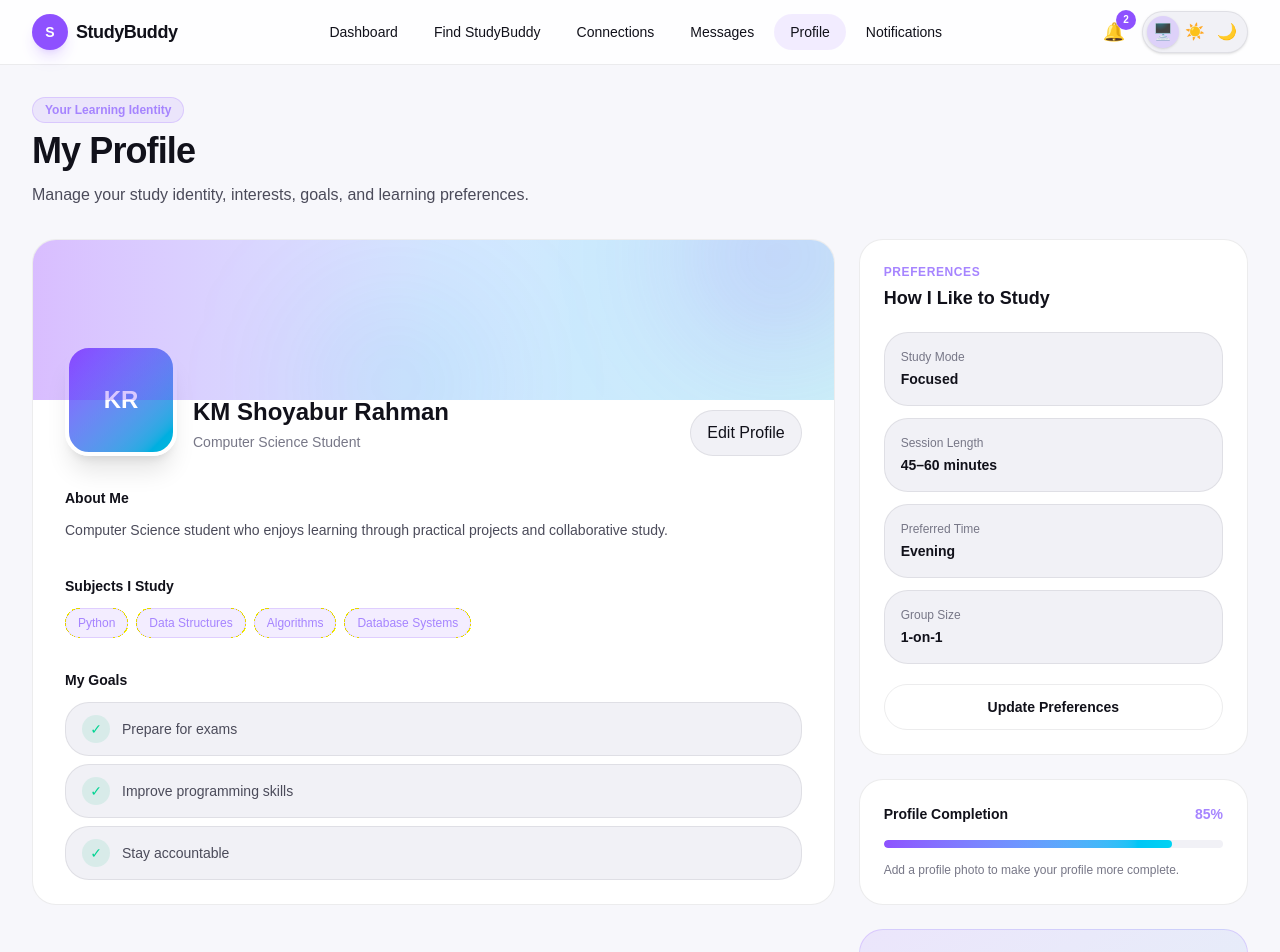
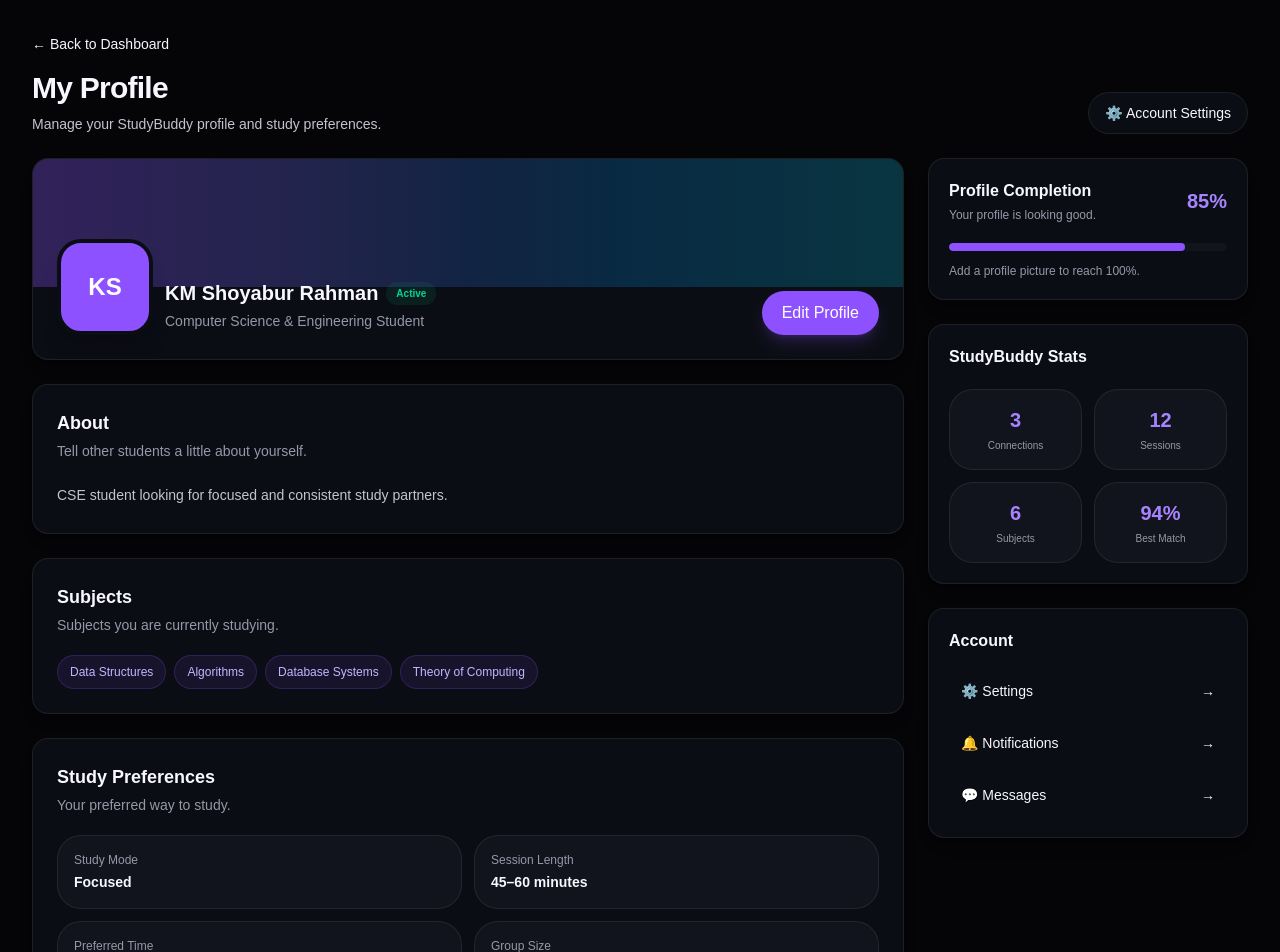
Before and after one commit to KmShoyab/StudyBuddy, a Next.js app in the folder frontend/: page /profile in a window 1280 px wide. Shown: the top 952 px of the page. Built offline with nearby package versions, Linux system fonts and the light colour scheme.

Commit message:
Polish learner profile and account experience

```diff
--- a/frontend/app/profile/page.tsx
+++ b/frontend/app/profile/page.tsx
@@ -2,39 +2,21 @@
 
 import { useState } from "react";
 import Link from "next/link";
-import Navbar from "@/components/Navbar";
-import Footer from "@/components/Footer";
 
 const subjects = [
-  "Python",
   "Data Structures",
   "Algorithms",
   "Database Systems",
+  "Theory of Computing",
 ];
 
-const goals = [
-  "Prepare for exams",
-  "Improve programming skills",
-  "Stay accountable",
-];
+const goals = ["Exam Preparation", "Accountability", "Discussion"];
 
 const preferences = [
-  {
-    label: "Study Mode",
-    value: "Focused",
-  },
-  {
-    label: "Session Length",
-    value: "45–60 minutes",
-  },
-  {
-    label: "Preferred Time",
-    value: "Evening",
-  },
-  {
-    label: "Group Size",
-    value: "1-on-1",
-  },
+  { label: "Study Mode", value: "Focused" },
+  { label: "Session Length", value: "45–60 minutes" },
+  { label: "Preferred Time", value: "Evening" },
+  { label: "Group Size", value: "1-on-1" },
 ];
 
 export default function ProfilePage() {
@@ -42,171 +24,182 @@ export default function ProfilePage() {
 
   const [name, setName] = useState("KM Shoyabur Rahman");
   const [bio, setBio] = useState(
-    "Computer Science student who enjoys learning through practical projects and collaborative study."
+    "CSE student looking for focused and consistent study partners.",
   );
 
+  const [saved, setSaved] = useState(false);
+
+  const handleSave = () => {
+    setIsEditing(false);
+    setSaved(true);
+
+    setTimeout(() => {
+      setSaved(false);
+    }, 2500);
+  };
+
   return (
-    <div className="min-h-screen bg-[var(--background)] text-[var(--text-primary)]">
-      <Navbar />
+    <main className="min-h-screen bg-[var(--background)] text-[var(--text-primary)] theme-transition">
+      <div className="mx-auto w-full max-w-6xl px-4 py-8 sm:px-6 lg:px-8">
+        {/* Header */}
+        <div className="mb-6">
+          <Link
+            href="/dashboard"
+            className="mb-4 inline-flex items-center text-sm text-[var(--text-muted)] transition hover:text-violet-400"
+          >
+            ← Back to Dashboard
+          </Link>
 
-      <main className="mx-auto w-full max-w-7xl px-4 py-8 sm:px-6 lg:px-8">
-        {/* Header */}
-        <section className="mb-8">
-          <div className="mb-2 inline-flex rounded-full border border-violet-500/20 bg-violet-500/10 px-3 py-1 text-xs font-semibold text-violet-400">
-            Your Learning Identity
+          <div className="flex flex-col gap-4 sm:flex-row sm:items-end sm:justify-between">
+            <div>
+              <h1 className="text-3xl font-bold tracking-tight">My Profile</h1>
+
+              <p className="mt-2 text-sm text-[var(--text-secondary)]">
+                Manage your StudyBuddy profile and study preferences.
+              </p>
             </div>
 
-          <h1 className="text-3xl font-bold tracking-tight sm:text-4xl">
-            My Profile
-          </h1>
-
-          <p className="mt-3 max-w-2xl text-sm leading-6 text-[var(--text-secondary)] sm:text-base">
-            Manage your study identity, interests, goals, and learning
-            preferences.
-          </p>
-        </section>
-
-        {/* Profile Layout */}
-        <div className="grid grid-cols-1 gap-6 lg:grid-cols-3">
-          {/* Main Profile Card */}
-          <section className="lg:col-span-2">
-            <div className="overflow-hidden rounded-3xl border border-[var(--border)] bg-[var(--surface)]">
-              {/* Cover */}
-              <div className="relative h-32 overflow-hidden bg-gradient-to-r from-violet-600/30 via-blue-500/20 to-cyan-500/20 sm:h-40">
-                <div className="absolute -right-10 -top-20 h-48 w-48 rounded-full bg-violet-500/20 blur-3xl" />
-
-                <div className="absolute -bottom-20 left-1/3 h-48 w-48 rounded-full bg-cyan-500/10 blur-3xl" />
+            <Link
+              href="/settings"
+              className="inline-flex items-center justify-center rounded-xl border border-[var(--border)] bg-[var(--surface)] px-4 py-2.5 text-sm font-medium transition hover:border-violet-500/30 hover:bg-violet-500/10"
+            >
+              ⚙️ Account Settings
+            </Link>
+          </div>
         </div>
 
-              {/* Profile Content */}
-              <div className="px-5 pb-6 sm:px-8">
-                <div className="-mt-12 flex flex-col gap-5 sm:-mt-14 sm:flex-row sm:items-end sm:justify-between">
-                  <div className="flex flex-col gap-4 sm:flex-row sm:items-end">
-                    {/* Avatar */}
-                    <div className="flex h-24 w-24 shrink-0 items-center justify-center rounded-3xl border-4 border-[var(--surface)] bg-gradient-to-br from-violet-500 to-cyan-500 text-2xl font-bold text-white shadow-xl sm:h-28 sm:w-28">
-                      KR
+        <div className="grid gap-6 lg:grid-cols-[1fr_320px]">
+          {/* Main Profile */}
+          <div className="space-y-6">
+            {/* Profile Header */}
+            <section className="overflow-hidden rounded-2xl border border-[var(--border)] bg-[var(--surface)] shadow-lg">
+              <div className="h-32 bg-gradient-to-r from-violet-500/30 via-blue-500/20 to-cyan-400/20" />
+
+              <div className="px-5 pb-6 sm:px-6">
+                <div className="-mt-12 flex flex-col gap-4 sm:flex-row sm:items-end sm:justify-between">
+                  <div className="flex flex-col items-start gap-3 sm:flex-row sm:items-end">
+                    <div className="flex h-24 w-24 items-center justify-center rounded-3xl border-4 border-[var(--surface)] bg-violet-500 text-2xl font-bold text-white shadow-xl">
+                      KS
                     </div>
 
                     <div className="pb-1">
-                      {isEditing ? (
-                        <input
-                          value={name}
-                          onChange={(event) => setName(event.target.value)}
-                          className="w-full rounded-xl border border-[var(--border)] bg-[var(--surface-soft)] px-3 py-2 text-xl font-bold outline-none focus:border-violet-500 sm:text-2xl"
-                        />
-                      ) : (
-                        <h2 className="text-2xl font-bold">
-                          {name}
-                        </h2>
-                      )}
+                      <div className="flex flex-wrap items-center gap-2">
+                        <h2 className="text-xl font-bold">{name}</h2>
+
+                        <span className="rounded-full bg-emerald-500/10 px-2.5 py-1 text-[10px] font-semibold text-emerald-400">
+                          Active
+                        </span>
+                      </div>
 
                       <p className="mt-1 text-sm text-[var(--text-muted)]">
-                        Computer Science Student
+                        Computer Science & Engineering Student
                       </p>
                     </div>
                   </div>
 
                   <button
                     type="button"
-                    onClick={() => setIsEditing((current) => !current)}
-                    className={`rounded-xl px-4 py-2.5 text-sm font-semibold transition ${
-                      isEditing
-                        ? "bg-emerald-500 text-white hover:bg-emerald-400"
-                        : "border border-[var(--border)] bg-[var(--surface-soft)] hover:border-violet-500/30 hover:bg-violet-500/10"
-                    }`}
+                    onClick={() => {
+                      if (isEditing) {
+                        handleSave();
+                      } else {
+                        setIsEditing(true);
+                      }
+                    }}
+                    className="rounded-xl bg-violet-500 px-5 py-2.5 text-sm font-semibold text-white shadow-lg shadow-violet-500/20 transition hover:-translate-y-0.5 hover:bg-violet-600"
                   >
-                    {isEditing ? "Save Changes" : "Edit Profile"}
+                    {isEditing ? "Save Profile" : "Edit Profile"}
                   </button>
                 </div>
+              </div>
+            </section>
 
-                {/* Bio */}
-                <div className="mt-8">
-                  <div className="mb-2 flex items-center justify-between">
-                    <h3 className="text-sm font-semibold">
-                      About Me
-                    </h3>
-
-                    {isEditing && (
-                      <span className="text-xs text-violet-400">
-                        Editing
-                      </span>
-                    )}
+            {/* About */}
+            <section className="rounded-2xl border border-[var(--border)] bg-[var(--surface)] p-5 shadow-lg sm:p-6">
+              <div className="mb-5 flex items-center justify-between">
+                <div>
+                  <h2 className="text-lg font-semibold">About</h2>
+                  <p className="mt-1 text-sm text-[var(--text-muted)]">
+                    Tell other students a little about yourself.
+                  </p>
+                </div>
               </div>
 
               {isEditing ? (
+                <div className="space-y-4">
+                  <div>
+                    <label
+                      htmlFor="profile-name"
+                      className="mb-2 block text-sm font-medium"
+                    >
+                      Full name
+                    </label>
+
+                    <input
+                      id="profile-name"
+                      value={name}
+                      onChange={(event) => setName(event.target.value)}
+                      className="w-full rounded-xl border border-[var(--border)] bg-[var(--surface-soft)] px-4 py-3 text-sm outline-none transition focus:border-violet-500/50 focus:ring-2 focus:ring-violet-500/10"
+                    />
+                  </div>
+
+                  <div>
+                    <label
+                      htmlFor="profile-bio"
+                      className="mb-2 block text-sm font-medium"
+                    >
+                      Bio
+                    </label>
+
                     <textarea
+                      id="profile-bio"
                       value={bio}
                       onChange={(event) => setBio(event.target.value)}
                       rows={4}
-                      className="w-full resize-none rounded-xl border border-[var(--border)] bg-[var(--surface-soft)] px-4 py-3 text-sm leading-6 outline-none transition focus:border-violet-500"
+                      className="w-full resize-none rounded-xl border border-[var(--border)] bg-[var(--surface-soft)] px-4 py-3 text-sm outline-none transition focus:border-violet-500/50 focus:ring-2 focus:ring-violet-500/10"
                     />
+                  </div>
+                </div>
               ) : (
                 <p className="text-sm leading-7 text-[var(--text-secondary)]">
                   {bio}
                 </p>
               )}
+            </section>
+
+            {/* Subjects */}
+            <section className="rounded-2xl border border-[var(--border)] bg-[var(--surface)] p-5 shadow-lg sm:p-6">
+              <div className="mb-5">
+                <h2 className="text-lg font-semibold">Subjects</h2>
+
+                <p className="mt-1 text-sm text-[var(--text-muted)]">
+                  Subjects you are currently studying.
+                </p>
               </div>
 
-                {/* Subjects */}
-                <div className="mt-8">
-                  <h3 className="text-sm font-semibold">
-                    Subjects I Study
-                  </h3>
-
-                  <div className="mt-3 flex flex-wrap gap-2">
+              <div className="flex flex-wrap gap-2">
                 {subjects.map((subject) => (
                   <span
                     key={subject}
-                        className="rounded-full border border-violet-500/20 bg-violet-500/10 px-3 py-1.5 text-xs font-medium text-violet-400"
+                    className="rounded-full border border-violet-500/20 bg-violet-500/10 px-3 py-2 text-xs font-medium text-violet-300"
                   >
                     {subject}
                   </span>
                 ))}
               </div>
+            </section>
+
+            {/* Preferences */}
+            <section className="rounded-2xl border border-[var(--border)] bg-[var(--surface)] p-5 shadow-lg sm:p-6">
+              <div className="mb-5">
+                <h2 className="text-lg font-semibold">Study Preferences</h2>
+
+                <p className="mt-1 text-sm text-[var(--text-muted)]">
+                  Your preferred way to study.
+                </p>
               </div>
 
-                {/* Goals */}
-                <div className="mt-8">
-                  <h3 className="text-sm font-semibold">
-                    My Goals
-                  </h3>
-
-                  <div className="mt-3 space-y-2">
-                    {goals.map((goal) => (
-                      <div
-                        key={goal}
-                        className="flex items-center gap-3 rounded-xl border border-[var(--border)] bg-[var(--surface-soft)] px-4 py-3"
-                      >
-                        <div className="flex h-7 w-7 shrink-0 items-center justify-center rounded-lg bg-emerald-500/10 text-sm text-emerald-400">
-                          ✓
-                        </div>
-
-                        <span className="text-sm text-[var(--text-secondary)]">
-                          {goal}
-                        </span>
-                      </div>
-                    ))}
-                  </div>
-                </div>
-              </div>
-            </div>
-          </section>
-
-          {/* Sidebar */}
-          <aside className="space-y-6">
-            {/* Study Preferences */}
-            <section className="rounded-3xl border border-[var(--border)] bg-[var(--surface)] p-5 sm:p-6">
-              <div>
-                <p className="text-xs font-semibold uppercase tracking-wider text-violet-400">
-                  Preferences
-                </p>
-
-                <h2 className="mt-1 text-lg font-bold">
-                  How I Like to Study
-                </h2>
-              </div>
-
-              <div className="mt-5 space-y-3">
+              <div className="grid gap-3 sm:grid-cols-2">
                 {preferences.map((preference) => (
                   <div
                     key={preference.label}
@@ -222,63 +215,121 @@ export default function ProfilePage() {
                   </div>
                 ))}
               </div>
-
-              <Link
-                href="/onboarding/preferences"
-                className="mt-5 block rounded-xl border border-[var(--border)] px-4 py-3 text-center text-sm font-semibold transition hover:border-violet-500/30 hover:bg-violet-500/10"
-              >
-                Update Preferences
-              </Link>
             </section>
 
-            {/* Profile Completion */}
-            <section className="rounded-3xl border border-[var(--border)] bg-[var(--surface)] p-5 sm:p-6">
-              <div className="flex items-center justify-between">
-                <h2 className="text-sm font-semibold">
-                  Profile Completion
-                </h2>
+            {/* Goals */}
+            <section className="rounded-2xl border border-[var(--border)] bg-[var(--surface)] p-5 shadow-lg sm:p-6">
+              <div className="mb-5">
+                <h2 className="text-lg font-semibold">Study Goals</h2>
 
-                <span className="text-sm font-bold text-violet-400">
-                  85%
-                </span>
+                <p className="mt-1 text-sm text-[var(--text-muted)]">
+                  What you want to achieve with StudyBuddy.
+                </p>
               </div>
 
-              <div className="mt-4 h-2 overflow-hidden rounded-full bg-[var(--surface-soft)]">
-                <div className="h-full w-[85%] rounded-full bg-gradient-to-r from-violet-500 to-cyan-400" />
+              <div className="flex flex-wrap gap-2">
+                {goals.map((goal) => (
+                  <span
+                    key={goal}
+                    className="rounded-full border border-cyan-500/20 bg-cyan-500/10 px-3 py-2 text-xs font-medium text-cyan-300"
+                  >
+                    {goal}
+                  </span>
+                ))}
+              </div>
+            </section>
           </div>
 
-              <p className="mt-3 text-xs leading-5 text-[var(--text-muted)]">
-                Add a profile photo to make your profile more complete.
+          {/* Sidebar */}
+          <aside className="space-y-6">
+            {/* Completion */}
+            <section className="rounded-2xl border border-[var(--border)] bg-[var(--surface)] p-5 shadow-lg">
+              <div className="flex items-center justify-between">
+                <div>
+                  <h2 className="font-semibold">Profile Completion</h2>
+
+                  <p className="mt-1 text-xs text-[var(--text-muted)]">
+                    Your profile is looking good.
+                  </p>
+                </div>
+
+                <span className="text-xl font-bold text-violet-400">85%</span>
+              </div>
+
+              <div className="mt-5 h-2 overflow-hidden rounded-full bg-[var(--surface-soft)]">
+                <div
+                  className="h-full rounded-full bg-violet-500"
+                  style={{ width: "85%" }}
+                />
+              </div>
+
+              <p className="mt-3 text-xs text-[var(--text-muted)]">
+                Add a profile picture to reach 100%.
               </p>
             </section>
 
-            {/* Find Buddy CTA */}
-            <section className="overflow-hidden rounded-3xl border border-violet-500/20 bg-gradient-to-br from-violet-500/10 to-cyan-500/10 p-5 sm:p-6">
-              <div className="flex h-11 w-11 items-center justify-center rounded-xl bg-violet-500/10 text-xl">
-                ✨
+            {/* Quick Stats */}
+            <section className="rounded-2xl border border-[var(--border)] bg-[var(--surface)] p-5 shadow-lg">
+              <h2 className="font-semibold">StudyBuddy Stats</h2>
+
+              <div className="mt-5 grid grid-cols-2 gap-3">
+                <StatCard value="3" label="Connections" />
+                <StatCard value="12" label="Sessions" />
+                <StatCard value="6" label="Subjects" />
+                <StatCard value="94%" label="Best Match" />
               </div>
+            </section>
 
-              <h2 className="mt-4 text-lg font-bold">
-                Ready to study together?
-              </h2>
+            {/* Account */}
+            <section className="rounded-2xl border border-[var(--border)] bg-[var(--surface)] p-5 shadow-lg">
+              <h2 className="font-semibold">Account</h2>
 
-              <p className="mt-2 text-sm leading-6 text-[var(--text-secondary)]">
-                Find students who match your subjects, schedule, and study
-                style.
-              </p>
+              <div className="mt-4 space-y-2">
+                <Link
+                  href="/settings"
+                  className="flex items-center justify-between rounded-xl px-3 py-3 text-sm text-[var(--text-secondary)] transition hover:bg-[var(--surface-soft)] hover:text-[var(--text-primary)]"
+                >
+                  <span>⚙️ Settings</span>
+                  <span>→</span>
+                </Link>
 
                 <Link
-                href="/find"
-                className="mt-5 block rounded-xl bg-violet-500 px-4 py-3 text-center text-sm font-semibold text-white transition hover:bg-violet-400"
+                  href="/notifications"
+                  className="flex items-center justify-between rounded-xl px-3 py-3 text-sm text-[var(--text-secondary)] transition hover:bg-[var(--surface-soft)] hover:text-[var(--text-primary)]"
                 >
-                Find StudyBuddy
+                  <span>🔔 Notifications</span>
+                  <span>→</span>
                 </Link>
+
+                <Link
+                  href="/messages"
+                  className="flex items-center justify-between rounded-xl px-3 py-3 text-sm text-[var(--text-secondary)] transition hover:bg-[var(--surface-soft)] hover:text-[var(--text-primary)]"
+                >
+                  <span>💬 Messages</span>
+                  <span>→</span>
+                </Link>
+              </div>
             </section>
           </aside>
         </div>
+
+        {/* Saved Message */}
+        {saved && (
+          <div className="fixed bottom-5 right-5 z-50 rounded-xl border border-emerald-500/20 bg-[var(--surface)] px-5 py-3 text-sm font-medium text-emerald-400 shadow-2xl">
+            ✓ Profile updated successfully
+          </div>
+        )}
+      </div>
     </main>
+  );
+}
 
-      <Footer />
+function StatCard({ value, label }: { value: string; label: string }) {
+  return (
+    <div className="rounded-xl border border-[var(--border)] bg-[var(--surface-soft)] p-4 text-center">
+      <p className="text-xl font-bold text-violet-400">{value}</p>
+
+      <p className="mt-1 text-[10px] text-[var(--text-muted)]">{label}</p>
     </div>
   );
 }
```
Lines whose indentation alone changed are shown as unchanged.
